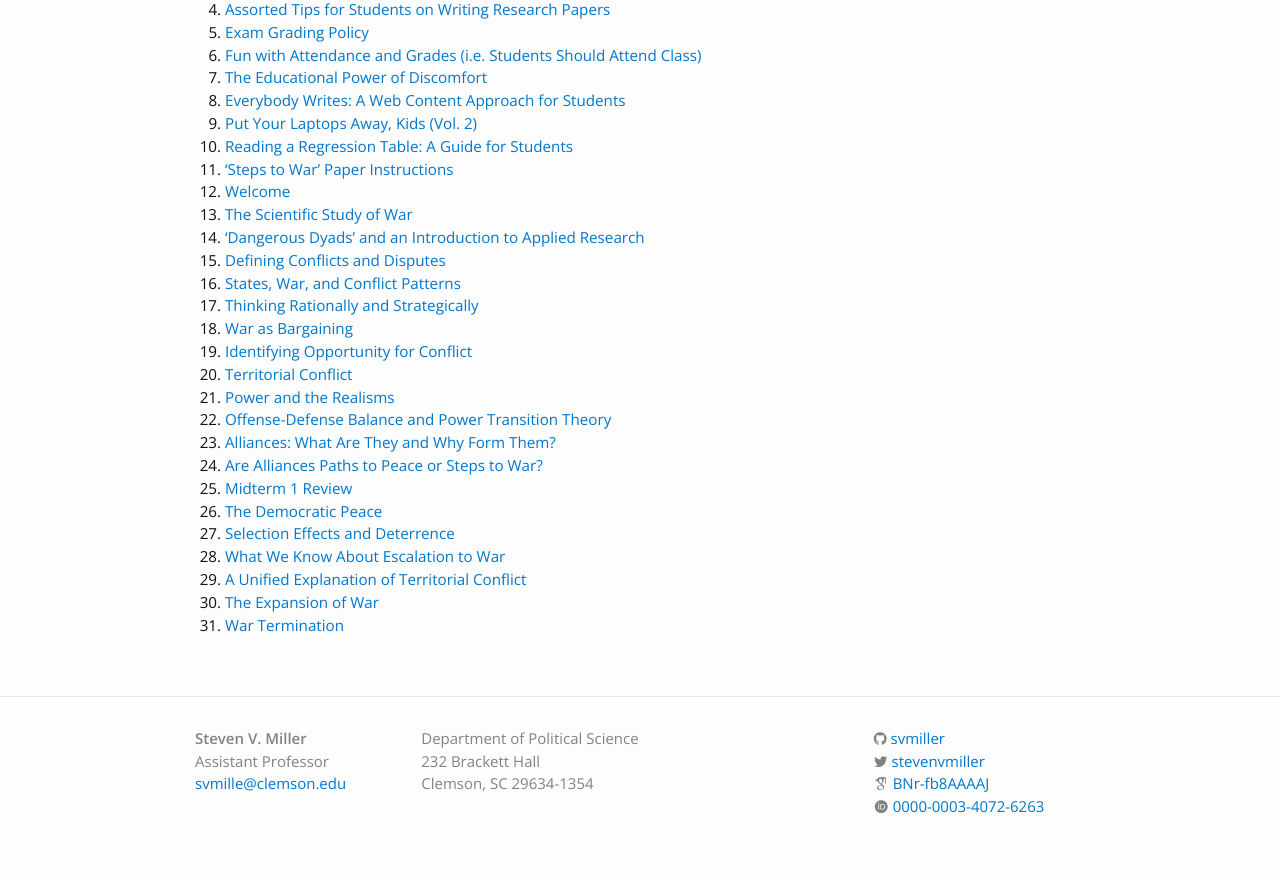
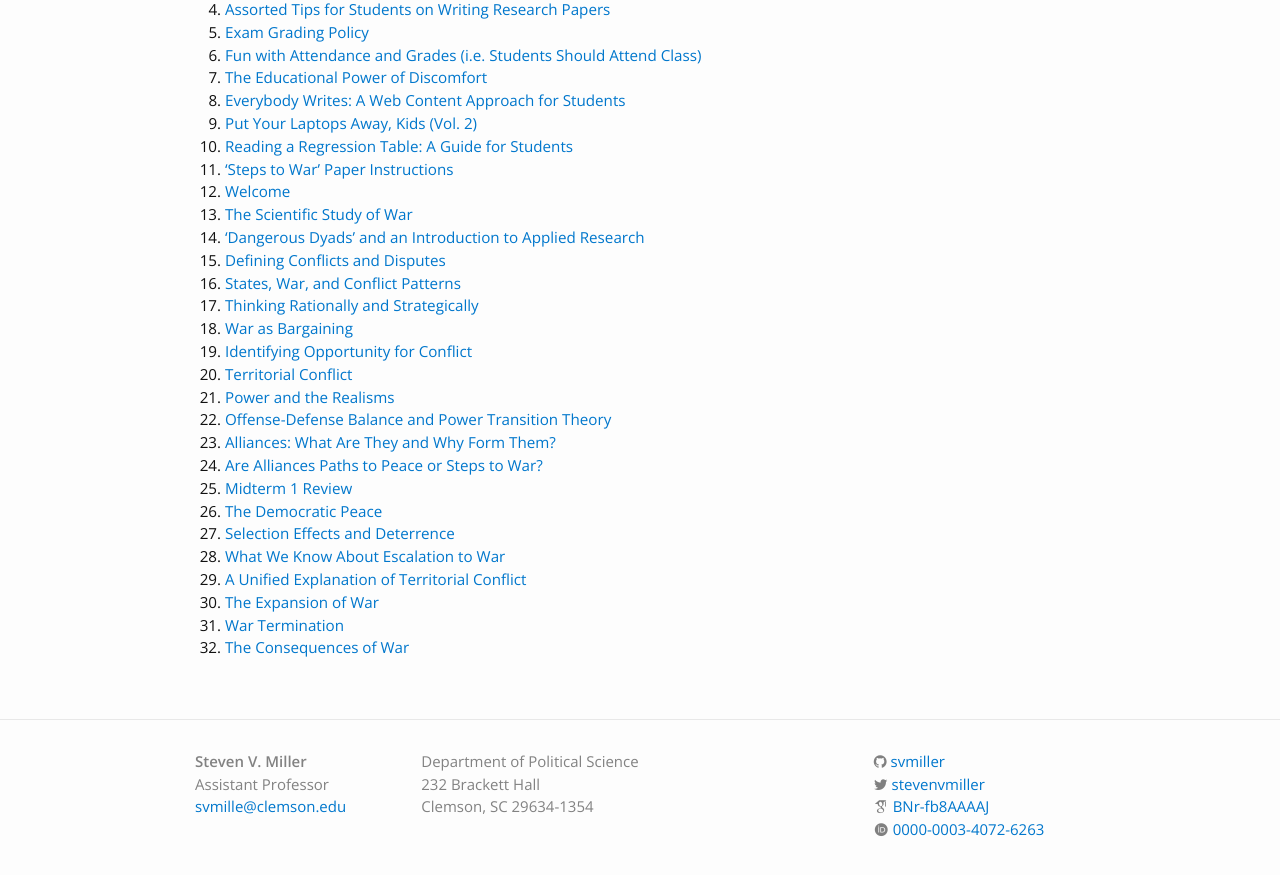
Before and after one commit to svmiller/svmiller.github.io, a Jekyll site: the page built from teaching/posc-3610.md, in a window 1280 px wide and 900 px high, scrolled down 874 px. Shown: the top 875 px of the window. Built offline with Jekyll 4.4.1, drawn with Linux system fonts in a browser that asks for light colours; nearby versions of some CDN libraries; some web fonts are replaced.

Commit message:
add lecture 04.12.2018

```diff
--- a/teaching/posc-3610.md
+++ b/teaching/posc-3610.md
@@ -42,6 +42,7 @@ The onset, expansion and consequences of inter-state conflict lie at the heart o
 28. [A Unified Explanation of Territorial Conflict](https://www.dropbox.com/s/lsslhohwvntv5u0/posc3610-lecture-escalation-2.pdf?dl=0)
 29. [The Expansion of War](https://www.dropbox.com/s/v23p1o6m5ju56fk/posc3610-lecture-war-evolution-1.pdf?dl=0)
 30. [War Termination](https://www.dropbox.com/s/hd00zca93q8v9t8/posc3610-lecture-war-termination.pdf?dl=0)
+31. [The Consequences of War](https://www.dropbox.com/s/tiimi248rsjdbsq/posc3610-lecture-war-consequences.pdf?dl=0)
 
 
 <!--
```
